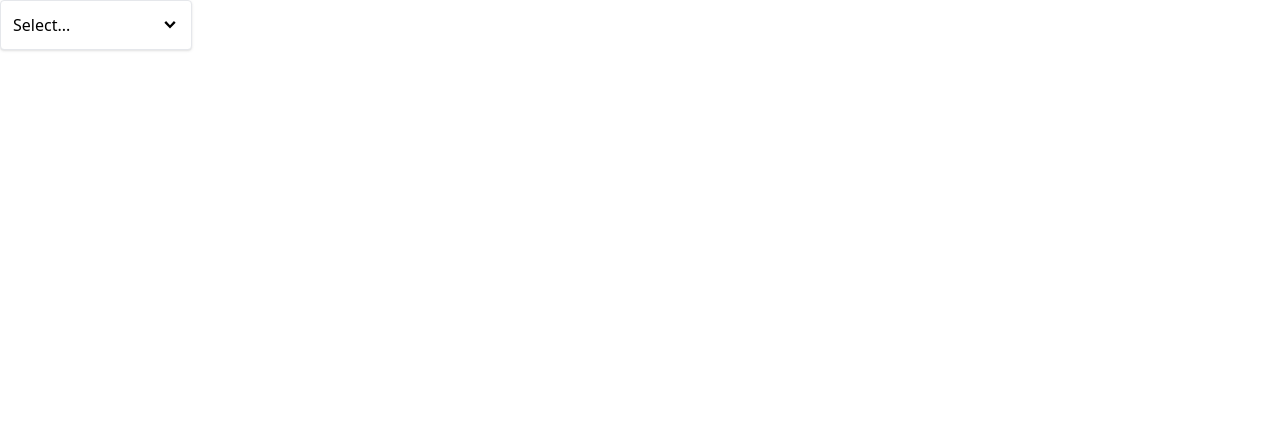
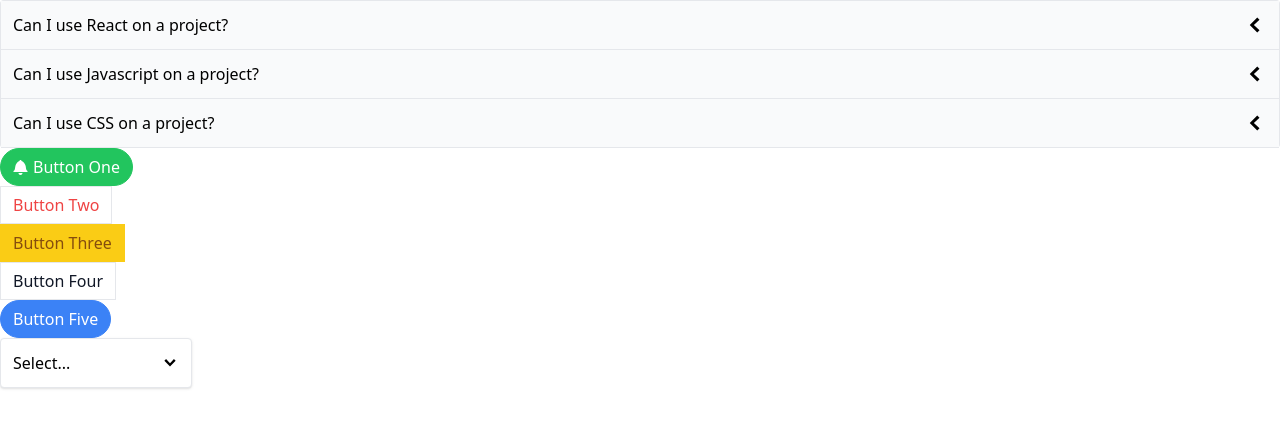
Before and after one commit to Pfirewire/react-udemy-comps, a React (Create React App) app: page / in a window 1280 px wide. Shown: the top 428 px of the page. Built offline with nearby package versions, Linux system fonts and the light colour scheme.

Commit message:
Extracted DropdownPage from App.js into own page file

```diff
--- a/src/App.js
+++ b/src/App.js
@@ -1,24 +1,14 @@
 import AccordionPage from "./pages/AccordionPage";
 import ButtonPage from "./pages/ButtonPage";
-import Dropdown from "./components/Dropdown";
-import { useState } from "react";
+import DropdownPage from "./pages/DropdownPage";
+
 
 function App() {
-    const [selection, setSelection] = useState(null);
-
-    const handleSelect = (option) => {
-        setSelection(option);
-    };
-
-    const options = [
-        { label: 'Red', value: 'red' },
-        { label: 'Green', value: 'green' },
-        { label: 'Blue', value: 'blue' },
-    ];
-
     return(
         <div>
-            <Dropdown options={options} value={selection} onChange={handleSelect} />
+            <AccordionPage />
+            <ButtonPage />
+            <DropdownPage />
         </div>
     );
 }
--- /dev/null
+++ b/src/pages/DropdownPage.js
@@ -0,0 +1,24 @@
+import { useState } from "react";
+import Dropdown from "../components/Dropdown";
+
+function DropdownPage() {
+    const [selection, setSelection] = useState(null);
+
+    const handleSelect = (option) => {
+        setSelection(option);
+    };
+
+    const options = [
+        { label: 'Red', value: 'red' },
+        { label: 'Green', value: 'green' },
+        { label: 'Blue', value: 'blue' },
+    ];
+
+    return(
+        <div>
+            <Dropdown options={options} value={selection} onChange={handleSelect} />
+        </div>
+    );
+}
+
+export default DropdownPage;
```
